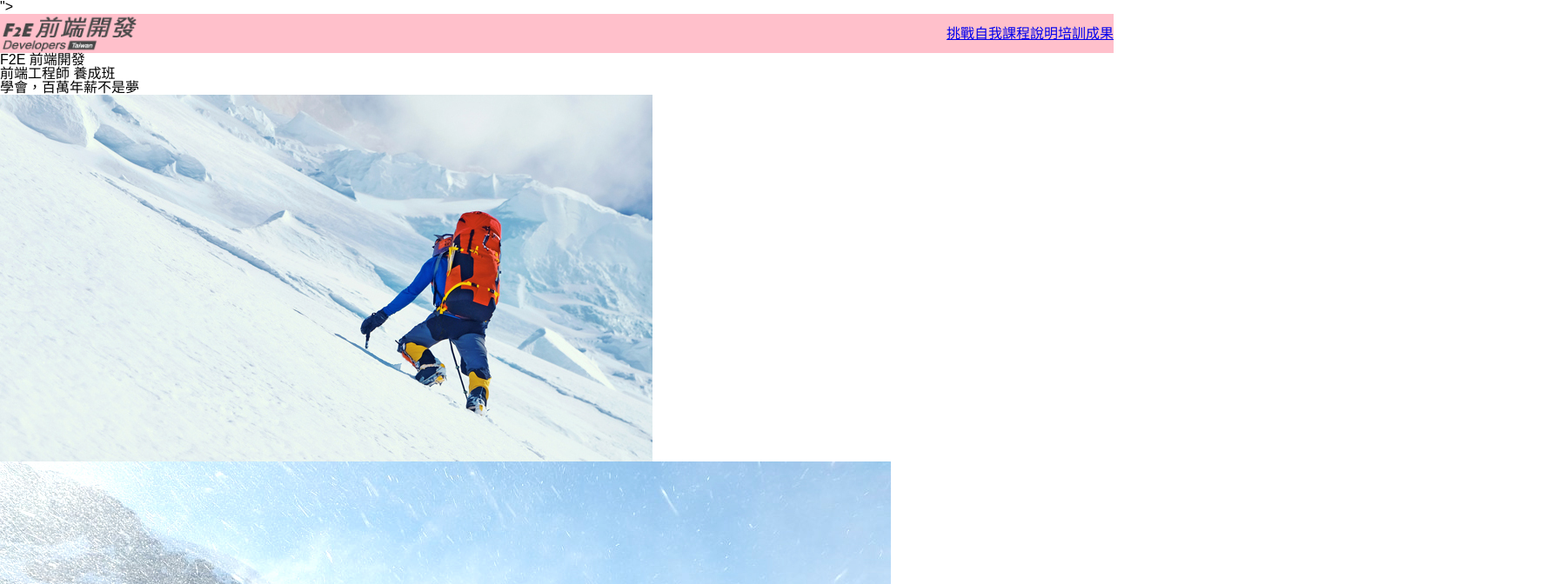
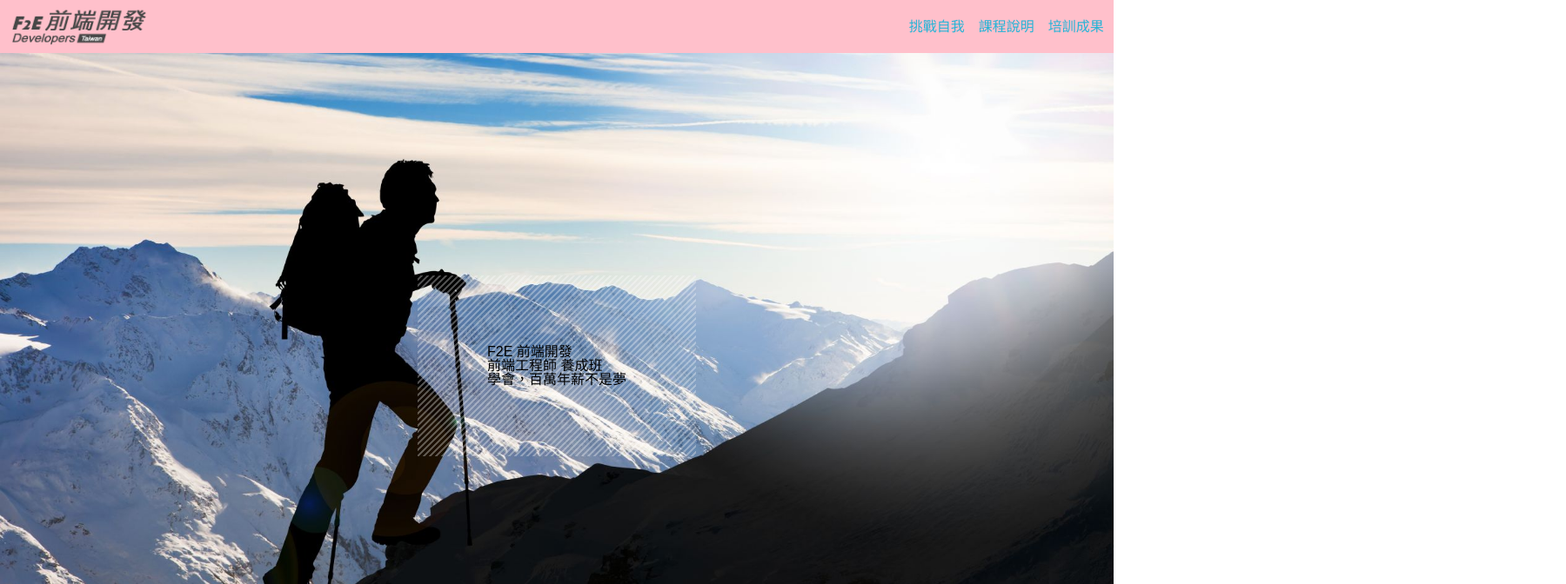
Before and after one commit to Givencyy/f2e, a plain HTML site: page index.html in a window 1280 px wide. Shown: the top 672 px of the page at 87% size, 1800 px wide, since content can reach past the window. Drawn offline with nearby package versions, Linux system fonts and the light colour scheme.

Commit message:
update0106

```diff
--- a/index.html
+++ b/index.html
@@ -13,7 +13,7 @@
     <meta property="og:locale"             content="zh_TW">
     <title>F2E 前端開發</title>
     <link rel="shortcut icon" href="favicon.ico" type="image/x-icon">
-    <link rel="stylesheet" href="https://cdnjs.cloudflare.com/ajax/libs/meyer-reset/2.0/reset.min.css">">
+    <link rel="stylesheet" href="https://cdnjs.cloudflare.com/ajax/libs/meyer-reset/2.0/reset.min.css">
     <link rel="stylesheet" href="./style/index.css">
     <link rel="stylesheet" href="https://cdnjs.cloudflare.com/ajax/libs/font-awesome/6.7.2/css/all.min.css" integrity="sha512-Evv84Mr4kqVGRNSgIGL/F/aIDqQb7xQ2vcrdIwxfjThSH8CSR7PBEakCr51Ck+w+/U6swU2Im1vVX0SVk9ABhg==" crossorigin="anonymous" referrerpolicy="no-referrer" />
     <link rel="preconnect" href="https://fonts.googleapis.com">
--- a/style/index.css
+++ b/style/index.css
@@ -1,4 +1,10 @@
 @charset "utf-8";
+
+/* variables */
+:root {
+    --primary-color: #24b4d7;
+    --opacity-color: rgba(255, 255, 255, .3);
+}
 
 /* reset */
 body {
@@ -16,8 +22,15 @@ img {
     background-color: pink;
     display: flex;
     justify-content: space-between;
-    /* 把挑戰自我那行置中排列 */
+    /* 把挑戰自我那行垂直置中排列 */
     align-items: center;
+}
+
+.header-head,
+.header-body,
+.header-foot {
+    padding: .5rem .7rem;
+
 }
 
 .header-foot {
@@ -31,7 +44,76 @@ img {
     display: flex;
 }
 
+.nav-li {
+    margin-left: 1rem;
+}
+
+.nav-link {
+    color: var(--primary-color);
+    /* color: #24b4d7; */
+    text-decoration: none;
+}
+
+/* 滑入的時候加上底線 */
+.nav-link:hover {
+    text-decoration: underline;
+}
 
 .nav-btnWrap {
     display: none;
 }
+
+/* banner */
+.banner {
+    position: relative;
+    background-color: pink;
+    aspect-ratio:  16 / 9;
+    display: flex;
+    justify-content: center;
+    align-items: center;
+
+}
+
+.banner-head {
+    padding: 5rem;
+    z-index: 2;
+    position: relative;
+    background-image: linear-gradient(
+        -45deg,
+        /* rgba(255, 255, 255, .4) 0%,
+        rgba(255, 255, 255, .4) 25%,
+        transparent 26%,
+        transparent 50%,
+        rgba(255, 255, 255, .4) 51%,
+        rgba(255, 255, 255, .4) 75%,
+        transparent 75%,
+        transparent 100% */
+        var(--opacity-color) 0%,
+        var(--opacity-color) 25%,
+        transparent 26%,
+        transparent 50%,
+        var(--opacity-color) 51%,
+        var(--opacity-color) 75%,
+        transparent 75%,
+        transparent 100%
+
+    );
+    background-size: 7px 7px;
+}
+
+.banner-body {
+    position: absolute;
+    width: 100%;
+    top: 0;
+}
+
+.banner-img {
+    position: absolute;
+    top: 0;
+    left: 0;
+    width: 100%;
+    height: auto;
+    aspect-ratio: 16 / 9;
+    object-fit: cover;
+    background-color: pink;
+}
```
